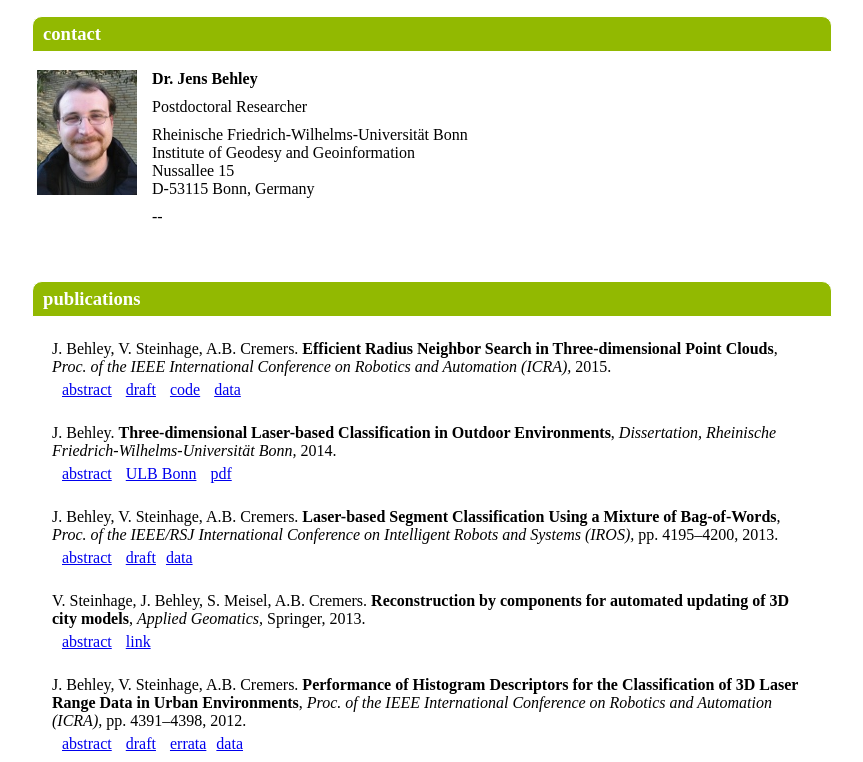
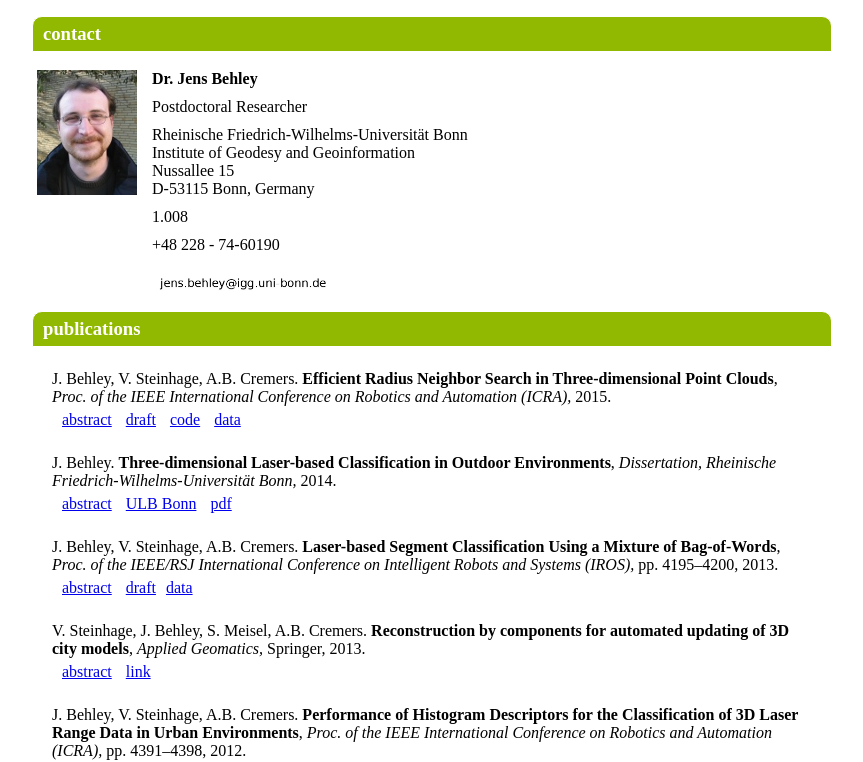
Before and after one commit to jbehley/jbehley.github.io, a plain HTML site: page index.html in a window 1280 px wide. Shown: the top 762 px of the page, without its empty margins (208-1071 px from the left). Drawn offline with Linux system fonts and the light colour scheme.

Commit message:
typos...

```diff
--- a/index.html
+++ b/index.html
@@ -24,11 +24,10 @@
 			<div id="address">Rheinische Friedrich-Wilhelms-Universit&auml;t Bonn<br />
 					  Institute of Geodesy and Geoinformation<br />
 					  Nussallee 15<br />
-					  D-53115 Bonn, Germany
-                        </div>
-			<div id="office">--</div>
-			<div id="phone"></div>
-			<div id="email"><email: img id="email" src="images/email_adress.jpg"></div>
+					  D-53115 Bonn, Germany</div>
+			<div id="office">1.008</div>
+			<div id="phone">+48 228 - 74-60190</div>
+			<div id="email"><img id="email" src="images/email_adress.jpg"></div>
 
 		</div>
 
```
